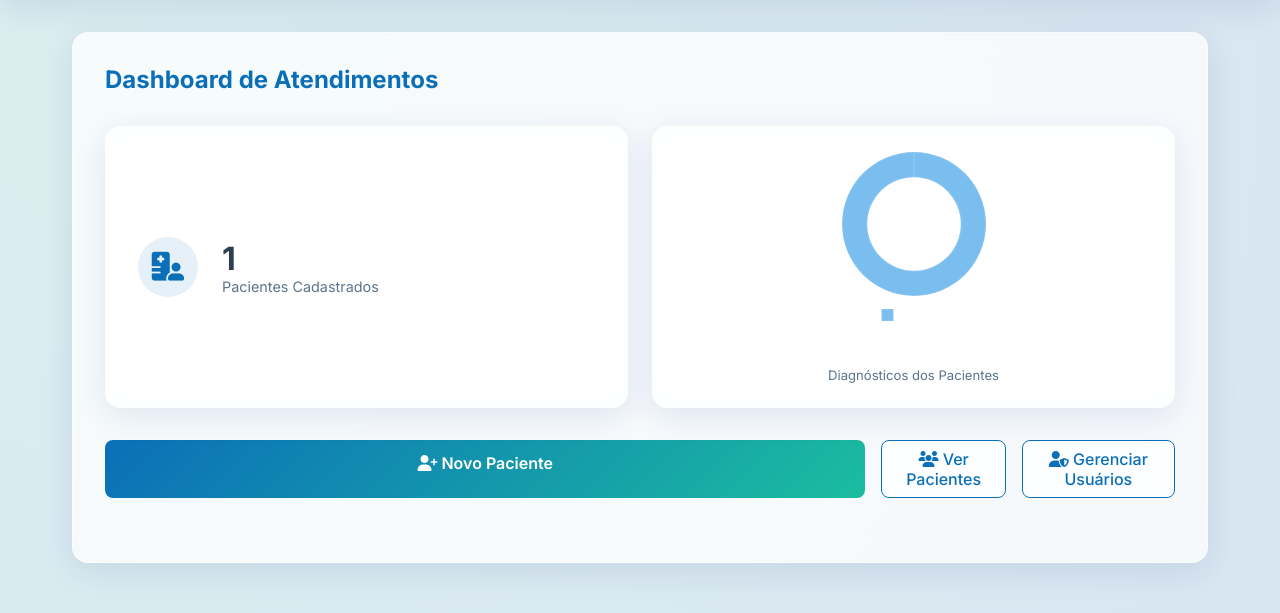
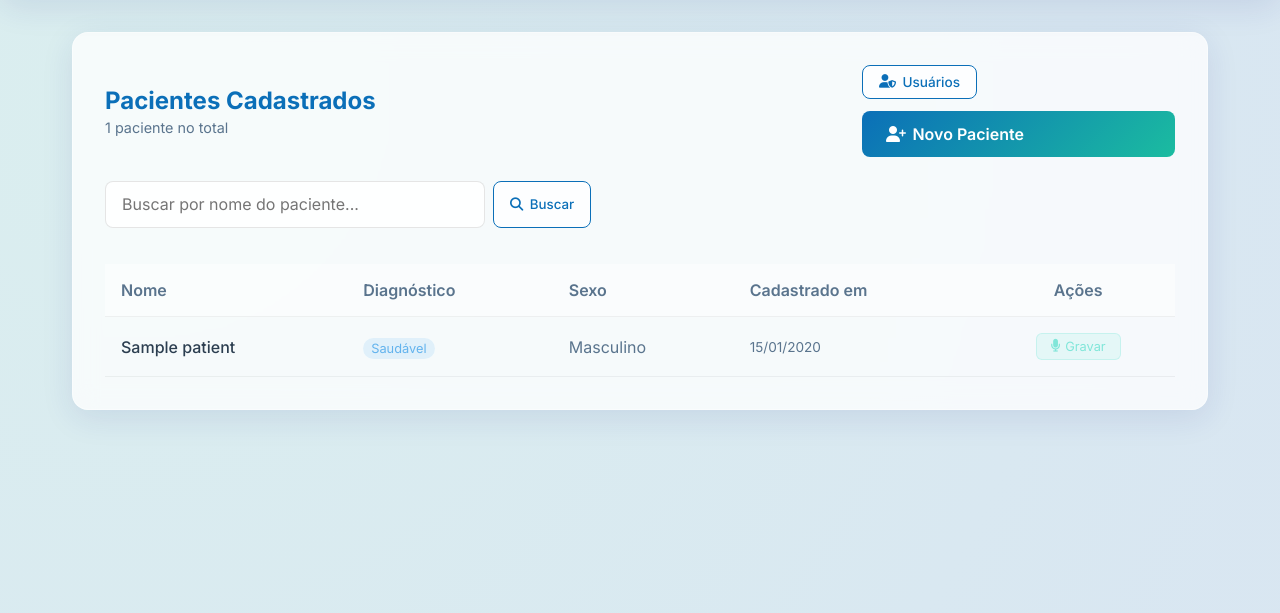
Before and after one commit to felipefontel/sistema-ela-disartria, a Django app: page / in a window 1280 px wide. Shown: the part 68-681 px from the top of the page. Run offline with Django 5.2, Linux system fonts and the light colour scheme; a user stored in the database is signed in; tables that the repository leaves empty hold one stand-in row (values such as "Sample post").

Commit message:
feat: dashboard com tabela de pacientes, busca e paginacao

```diff
--- a/core/templates/core/dashboard.html
+++ b/core/templates/core/dashboard.html
@@ -2,98 +2,121 @@
 
 {% block content %}
 <div class="glass-panel">
-    <h2 style="margin-bottom: 2rem; color: var(--primary-color);">Dashboard de Atendimentos</h2>
 
-    <div class="stats-grid">
-        <div class="stat-card glass-panel">
-            <div class="stat-icon">
-                <i class="fa-solid fa-hospital-user"></i>
-            </div>
-            <div class="stat-info">
-                <h3>{{ total_patients }}</h3>
-                <p>Pacientes Cadastrados</p>
-            </div>
+    <!-- Cabeçalho -->
+    <div style="display: flex; justify-content: space-between; align-items: center; margin-bottom: 1.5rem; flex-wrap: wrap; gap: 1rem;">
+        <div>
+            <h2 style="color: var(--primary-color); margin: 0;">Pacientes Cadastrados</h2>
+            <p style="color: var(--text-secondary); margin: 0.25rem 0 0 0; font-size: 0.9rem;">{{ total_patients }} paciente{{ total_patients|pluralize }} no total</p>
         </div>
-
-        <!-- Gráfico de Donut: Diagnósticos -->
-        <div class="stat-card glass-panel" style="flex-direction: column; align-items: center; justify-content: center; padding: 1.5rem; min-height: 200px;">
-            {% if diagnosis_data %}
-            <canvas id="diagnosisChart" style="max-height: 180px; max-width: 180px;"></canvas>
-            <p style="margin-top: 0.75rem; color: var(--text-secondary); font-size: 0.82rem; text-align: center;">Diagnósticos dos Pacientes</p>
-            {% else %}
-            <div style="text-align: center; color: var(--text-secondary);">
-                <i class="fa-solid fa-chart-pie" style="font-size: 2.5rem; opacity: 0.3; margin-bottom: 0.5rem;"></i>
-                <p style="font-size: 0.85rem;">Nenhum paciente cadastrado ainda.</p>
-            </div>
+        <div style="display: flex; gap: 0.75rem; flex-wrap: wrap; align-items: center;">
+            {% if request.user.is_superuser %}
+            <a href="{% url 'user_list' %}" class="btn-secondary" style="text-decoration: none; display: inline-flex; align-items: center; gap: 0.4rem; font-size: 0.85rem;">
+                <i class="fa-solid fa-user-shield"></i> Usuários
+            </a>
             {% endif %}
+            <a href="{% url 'patient_create' %}" class="btn-primary" style="text-decoration: none; display: inline-flex; align-items: center; gap: 0.4rem;">
+                <i class="fa-solid fa-user-plus"></i> Novo Paciente
+            </a>
         </div>
     </div>
 
-    <div class="action-buttons">
-        <a href="{% url 'patient_create' %}" class="btn-primary" style="text-align: center; text-decoration: none; display: inline-block;">
-            <i class="fa-solid fa-user-plus"></i> Novo Paciente
+    <!-- Busca -->
+    <form method="get" style="margin-bottom: 1.25rem;">
+        <div style="display: flex; gap: 0.5rem;">
+            <input type="text" name="q" value="{{ query }}"
+                   placeholder="Buscar por nome do paciente..."
+                   class="form-control"
+                   style="flex: 1; max-width: 380px;">
+            <button type="submit" class="btn-secondary" style="display: inline-flex; align-items: center; gap: 0.4rem; white-space: nowrap;">
+                <i class="fa-solid fa-magnifying-glass"></i> Buscar
+            </button>
+            {% if query %}
+            <a href="{% url 'dashboard' %}" class="btn-secondary" style="text-decoration: none; display: inline-flex; align-items: center; gap: 0.4rem;">
+                <i class="fa-solid fa-xmark"></i> Limpar
+            </a>
+            {% endif %}
+        </div>
+    </form>
+
+    <!-- Tabela -->
+    <div style="overflow-x: auto;">
+        <table class="data-table">
+            <thead>
+                <tr>
+                    <th>Nome</th>
+                    <th>Diagnóstico</th>
+                    <th>Sexo</th>
+                    <th>Cadastrado em</th>
+                    <th style="text-align: center;">Ações</th>
+                </tr>
+            </thead>
+            <tbody>
+                {% for patient in page_obj %}
+                <tr>
+                    <td style="font-weight: 500;">{{ patient.name }}</td>
+                    <td>
+                        <span style="font-size: 0.8rem; padding: 3px 8px; border-radius: 20px; background: rgba(99,179,237,0.15); color: #63b3ed;">
+                            {{ patient.get_diagnosis_display }}
+                        </span>
+                    </td>
+                    <td style="color: var(--text-secondary);">{{ patient.get_gender_display }}</td>
+                    <td style="color: var(--text-secondary); font-size: 0.85rem;">{{ patient.created_at|date:"d/m/Y" }}</td>
+                    <td style="text-align: center;">
+                        <a href="{% url 'recording_task' patient.id 1 %}"
+                           style="display: inline-flex; align-items: center; gap: 0.3rem; padding: 5px 14px; border-radius: 6px; font-size: 0.8rem; background: rgba(129,230,217,0.15); color: #81e6d9; border: 1px solid rgba(129,230,217,0.3); text-decoration: none; transition: all 0.2s;"
+                           onmouseover="this.style.background='rgba(129,230,217,0.3)'" onmouseout="this.style.background='rgba(129,230,217,0.15)'">
+                            <i class="fa-solid fa-microphone"></i> Gravar
+                        </a>
+                    </td>
+                </tr>
+                {% empty %}
+                <tr>
+                    <td colspan="5" style="text-align: center; padding: 3rem; color: var(--text-secondary);">
+                        {% if query %}
+                            <i class="fa-solid fa-magnifying-glass" style="font-size: 1.5rem; margin-bottom: 0.5rem; display: block; opacity: 0.4;"></i>
+                            Nenhum paciente encontrado para "<strong>{{ query }}</strong>".
+                        {% else %}
+                            <i class="fa-solid fa-users-slash" style="font-size: 1.5rem; margin-bottom: 0.5rem; display: block; opacity: 0.4;"></i>
+                            Nenhum paciente cadastrado ainda.
+                        {% endif %}
+                    </td>
+                </tr>
+                {% endfor %}
+            </tbody>
+        </table>
+    </div>
+
+    <!-- Paginação -->
+    {% if page_obj.paginator.num_pages > 1 %}
+    <div style="display: flex; justify-content: center; align-items: center; gap: 0.5rem; margin-top: 1.5rem; flex-wrap: wrap;">
+        {% if page_obj.has_previous %}
+        <a href="?page=1{% if query %}&q={{ query }}{% endif %}"
+           style="padding: 6px 12px; border-radius: 6px; background: rgba(255,255,255,0.06); color: var(--text-secondary); text-decoration: none; font-size: 0.82rem; border: 1px solid rgba(255,255,255,0.1);">
+            «
         </a>
-        <a href="{% url 'patient_list' %}" class="btn-secondary" style="text-align: center; text-decoration: none; display: inline-block;">
-            <i class="fa-solid fa-users"></i> Ver Pacientes
+        <a href="?page={{ page_obj.previous_page_number }}{% if query %}&q={{ query }}{% endif %}"
+           style="padding: 6px 14px; border-radius: 6px; background: rgba(255,255,255,0.06); color: var(--text-secondary); text-decoration: none; font-size: 0.82rem; border: 1px solid rgba(255,255,255,0.1);">
+            ‹ Anterior
         </a>
-        {% if request.user.is_superuser %}
-        <a href="{% url 'user_list' %}" class="btn-secondary" style="text-align: center; text-decoration: none; display: inline-block;">
-            <i class="fa-solid fa-user-shield"></i> Gerenciar Usuários
+        {% endif %}
+
+        <span style="padding: 6px 16px; border-radius: 6px; background: var(--primary-color); color: white; font-size: 0.82rem; font-weight: 600;">
+            {{ page_obj.number }} / {{ page_obj.paginator.num_pages }}
+        </span>
+
+        {% if page_obj.has_next %}
+        <a href="?page={{ page_obj.next_page_number }}{% if query %}&q={{ query }}{% endif %}"
+           style="padding: 6px 14px; border-radius: 6px; background: rgba(255,255,255,0.06); color: var(--text-secondary); text-decoration: none; font-size: 0.82rem; border: 1px solid rgba(255,255,255,0.1);">
+            Próxima ›
+        </a>
+        <a href="?page={{ page_obj.paginator.num_pages }}{% if query %}&q={{ query }}{% endif %}"
+           style="padding: 6px 12px; border-radius: 6px; background: rgba(255,255,255,0.06); color: var(--text-secondary); text-decoration: none; font-size: 0.82rem; border: 1px solid rgba(255,255,255,0.1);">
+            »
         </a>
         {% endif %}
     </div>
+    {% endif %}
+
 </div>
 {% endblock %}
-
-{% block extra_js %}
-{% if diagnosis_data %}
-<script src="https://cdn.jsdelivr.net/npm/chart.js@4.4.0/dist/chart.umd.min.js"></script>
-<script>
-    const ctx = document.getElementById('diagnosisChart').getContext('2d');
-    new Chart(ctx, {
-        type: 'doughnut',
-        data: {
-            labels: {{ diagnosis_labels|safe }},
-            datasets: [{
-                data: {{ diagnosis_data|safe }},
-                backgroundColor: [
-                    'rgba(99, 179, 237, 0.85)',
-                    'rgba(129, 230, 217, 0.85)',
-                    'rgba(252, 129, 74, 0.85)',
-                    'rgba(154, 117, 234, 0.85)',
-                    'rgba(252, 197, 74, 0.85)',
-                ],
-                borderColor: 'rgba(255,255,255,0.1)',
-                borderWidth: 2,
-                hoverOffset: 8,
-            }]
-        },
-        options: {
-            responsive: true,
-            cutout: '65%',
-            plugins: {
-                legend: {
-                    position: 'bottom',
-                    labels: {
-                        color: 'rgba(255,255,255,0.7)',
-                        font: { size: 11, family: 'Inter' },
-                        padding: 12,
-                        boxWidth: 12,
-                        boxHeight: 12,
-                    }
-                },
-                tooltip: {
-                    callbacks: {
-                        label: function(ctx) {
-                            const total = ctx.dataset.data.reduce((a, b) => a + b, 0);
-                            const pct = ((ctx.parsed / total) * 100).toFixed(1);
-                            return ` ${ctx.parsed} paciente(s) (${pct}%)`;
-                        }
-                    }
-                }
-            }
-        }
-    });
-</script>
-{% endif %}
-{% endblock %}
--- a/core/views.py
+++ b/core/views.py
@@ -32,30 +32,22 @@ def logout_view(request):
 
 @login_required
 def dashboard_view(request):
-    from django.db.models import Count
-    total_patients = Patient.objects.count()
+    from django.core.paginator import Paginator
 
-    DIAGNOSIS_LABELS = {
-        'SAUDAVEL': 'Saudável',
-        'PARKINSON': 'Doença de Parkinson',
-        'ELA': 'ELA',
-        'AVC': 'AVC',
-        'OUTRO': 'Outro',
-    }
+    query = request.GET.get('q', '').strip()
+    patients_qs = Patient.objects.all().order_by('-created_at')
 
-    diagnosis_qs = (
-        Patient.objects
-        .values('diagnosis')
-        .annotate(total=Count('id'))
-        .order_by('diagnosis')
-    )
-    diagnosis_labels = [DIAGNOSIS_LABELS.get(d['diagnosis'], d['diagnosis']) for d in diagnosis_qs]
-    diagnosis_data = [d['total'] for d in diagnosis_qs]
+    if query:
+        patients_qs = patients_qs.filter(name__icontains=query)
+
+    paginator = Paginator(patients_qs, 10)
+    page_number = request.GET.get('page')
+    page_obj = paginator.get_page(page_number)
 
     context = {
-        'total_patients': total_patients,
-        'diagnosis_labels': diagnosis_labels,
-        'diagnosis_data': diagnosis_data,
+        'page_obj': page_obj,
+        'query': query,
+        'total_patients': Patient.objects.count(),
     }
     return render(request, 'core/dashboard.html', context)
 
```
